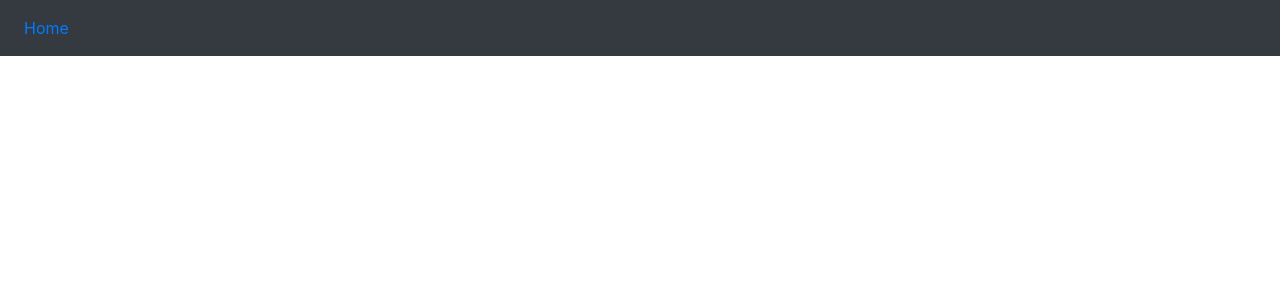
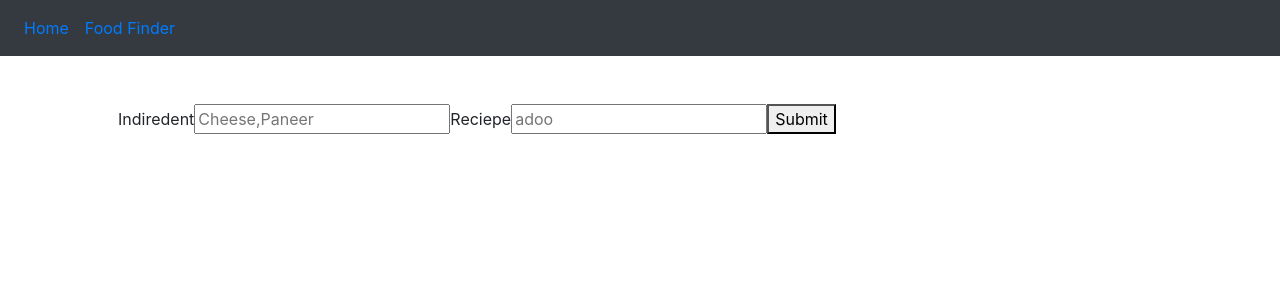
Before and after one commit to anitkumarsingh/redux-practice, a React (Create React App) app: page /food-receipe in a window 1280 px wide. Shown: the top 300 px of the page. Built offline with nearby package versions, Linux system fonts and the light colour scheme.

Commit message:
search form added

```diff
--- a/src/components/blocks/header/index.js
+++ b/src/components/blocks/header/index.js
@@ -7,7 +7,12 @@ const Header = () => {
             <ul className="navbar-nav">
                 <li className="nav-item active">
                     <div className="nav-link">
-                        <Link path="/">Home</Link>
+                        <Link to="/">Home</Link>
+                    </div>
+                </li>
+                <li className="nav-item active">
+                    <div className="nav-link">
+                        <Link to="/food-receipe">Food Finder</Link>
                     </div>
                 </li>
 
--- /dev/null
+++ b/src/components/forms/search.js
@@ -0,0 +1,15 @@
+import React from 'react'
+
+const Search = () => {
+    return (
+        <form>
+            <label htmlFor="indiredent">Indiredent</label>
+            <input type="text" placeholder="Cheese,Paneer" name="indiredent" />
+            <label htmlFor="recipe">Reciepe</label>
+            <input type="text" placeholder="adoo" name="recipe" />
+            <button>Submit</button>
+        </form>
+    )
+}
+
+export default Search;
--- /dev/null
+++ b/src/pages/foodReceipe/index.js
@@ -0,0 +1,11 @@
+import React from 'react';
+import Search from '../../components/forms/search';
+
+const FoodReceipe = () => {
+    return (
+        <>
+            <Search />
+        </>
+    )
+}
+export default FoodReceipe
--- a/src/routes/index.js
+++ b/src/routes/index.js
@@ -1,13 +1,14 @@
-import { BrowserRouter as Router, Route, Switch } from 'react-router-dom';
+import React from 'react';
+import { Route, Switch } from 'react-router-dom';
 import Home from '../pages/superSquad';
+import FoodReceipe from '../pages/foodReceipe';
 
 const Routes = () => {
     return (
-        <Router>
-            <Switch>
-                <Route exact path="/" component={Home} />
-            </Switch>
-        </Router>
+        <Switch>
+            <Route exact path="/" component={Home} />
+            <Route path="/food-receipe" component={FoodReceipe} />
+        </Switch>
     )
 }
 export default Routes;
```
Also changed, not shown: src/components/characters/index.js (+12 -12 lines), src/index.js (+7 -7 lines).
